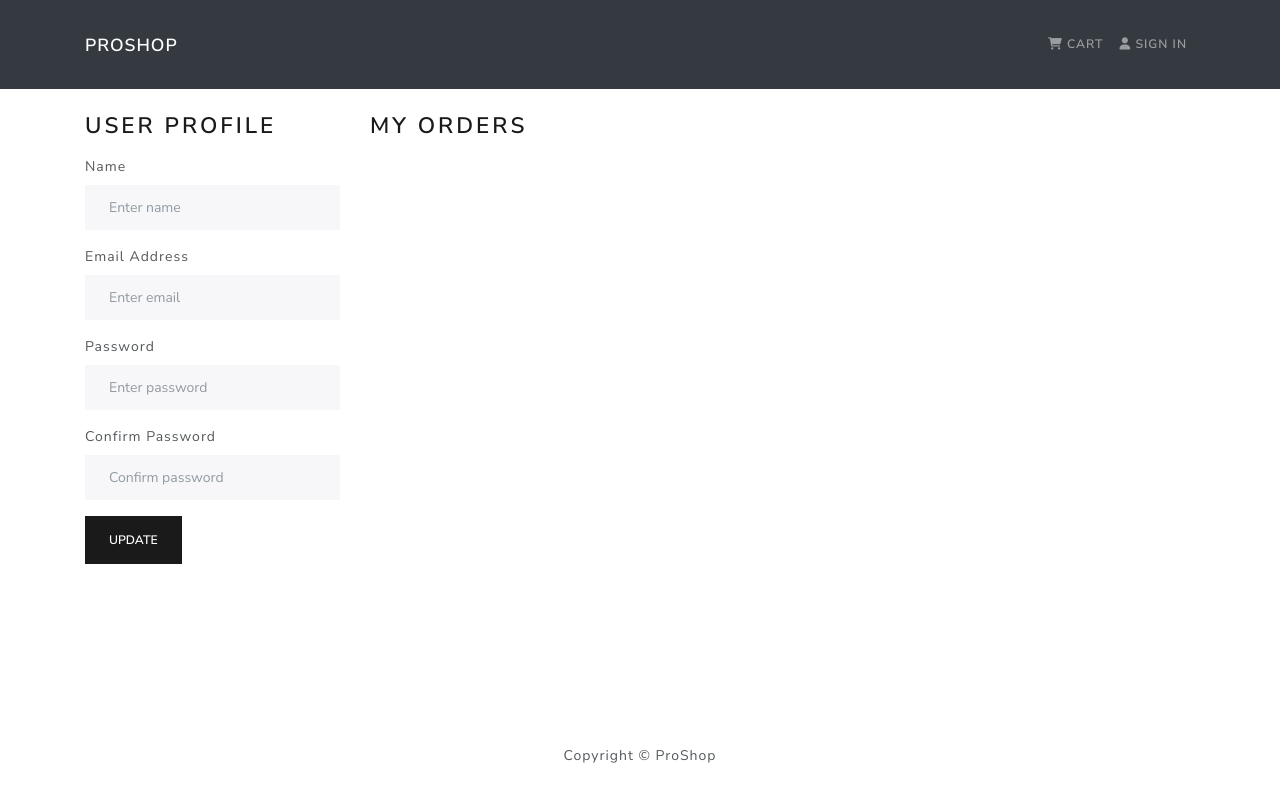
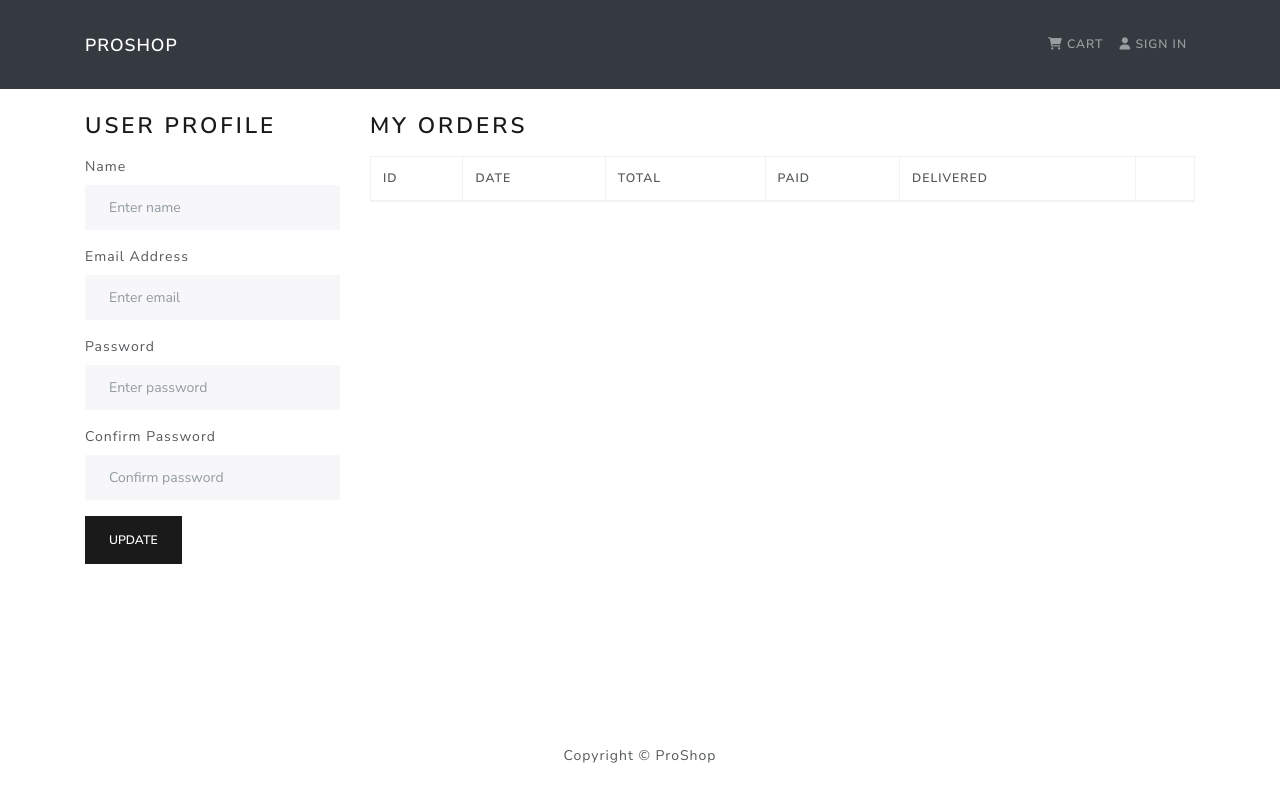
Before and after one commit to cmd-ctrl-q/ProShop, a React (Create React App) app in the folder frontend/: page /profile in a window 1280 px wide. Built offline with nearby package versions, Linux system fonts and the light colour scheme.

Commit message:
display users orders in profile screen

```diff
--- a/frontend/src/screens/LoginScreen.js
+++ b/frontend/src/screens/LoginScreen.js
@@ -21,7 +21,7 @@ const LoginScreen = () => {
     const search = useLocation().search
     let redirect = new URLSearchParams(search).get('redirect')
     if (!redirect) {
-        redirect = '/'
+        redirect = ''
     }
 
     useEffect(() => {
--- a/frontend/src/screens/ProfileScreen.js
+++ b/frontend/src/screens/ProfileScreen.js
@@ -1,11 +1,13 @@
 import React, { useState, useEffect } from 'react'
 import { useNavigate } from 'react-router-dom'
-import { Form, Button, Row, Col } from 'react-bootstrap'
+import { Table, Form, Button, Row, Col } from 'react-bootstrap'
+import { LinkContainer } from 'react-router-bootstrap'
 import { useDispatch, useSelector } from 'react-redux'
 import Message from '../components/Message'
 import Loader from '../components/Loader'
 import { getUserDetails, updateUserProfile } from '../actions/userActions'
 import { USER_UPDATE_PROFILE_RESET } from '../constants/userConstants'
+import { listMyOrders } from '../actions/orderActions'
 
 const ProfileScreen = () => {
     const [name, setName] = useState("")
@@ -26,6 +28,13 @@ const ProfileScreen = () => {
     const userUpdateProfile = useSelector((state) => state.userUpdateProfile)
     const { success } = userUpdateProfile
 
+    const orderListMy = useSelector((state) => state.orderListMy)
+    const {
+        loading: loadingOrders,
+        error: errorOrders,
+        orders
+    } = orderListMy
+
     const navigate = useNavigate();
 
     useEffect(() => {
@@ -38,6 +47,7 @@ const ProfileScreen = () => {
                 dispatch({ type: USER_UPDATE_PROFILE_RESET })
                 // if no user name, then hit /api/users/profile
                 dispatch(getUserDetails('profile'))
+                dispatch(listMyOrders())
             } else {
                 setName(user.name)
                 setEmail(user.email)
@@ -118,6 +128,48 @@ const ProfileScreen = () => {
         {/* orders */}
         <Col md={9}>
             <h2>My Orders</h2>
+            {loadingOrders
+                ? <Loader />
+                : errorOrders
+                ? <Message variant='danger'>{errorOrders}</Message>
+                : (
+                    <Table striped bordered hover responsive className='table-sm'>
+                        <thead>
+                            <tr>
+                                <th>ID</th>
+                                <th>Date</th>
+                                <th>Total</th>
+                                <th>Paid</th>
+                                <th>Delivered</th>
+                                <th></th>
+                            </tr>
+                        </thead>
+                        <tbody>
+                            {orders.map(order => (
+                                <tr key={order._id}>
+                                    <td>{order.createdAt.substring(0, 10)}</td>
+                                    <td>{order.totalPrice}</td>
+                                    <td>{order.isPaid
+                                        ? order.paidAt.substring(0, 10)
+                                        : <i className='fas fa-times' style={{color: 'red'}}></i>
+                                        }
+                                    </td>
+                                    <td>{order.isDelivered
+                                        ? order.deliveredAt.substring(0, 10)
+                                        : <i className='fas fa-times' style={{color: 'red'}}></i>
+                                        }
+                                    </td>
+                                    <td>
+                                        <LinkContainer to={`/order/${order._id}`}>
+                                            <Button className='btn-sm' variant='light'>Details</Button>
+                                        </LinkContainer>
+                                    </td>
+                                </tr>
+                            ))}
+                        </tbody>
+                    </Table>
+                )
+            }
         </Col>
     </Row>
 }
```
